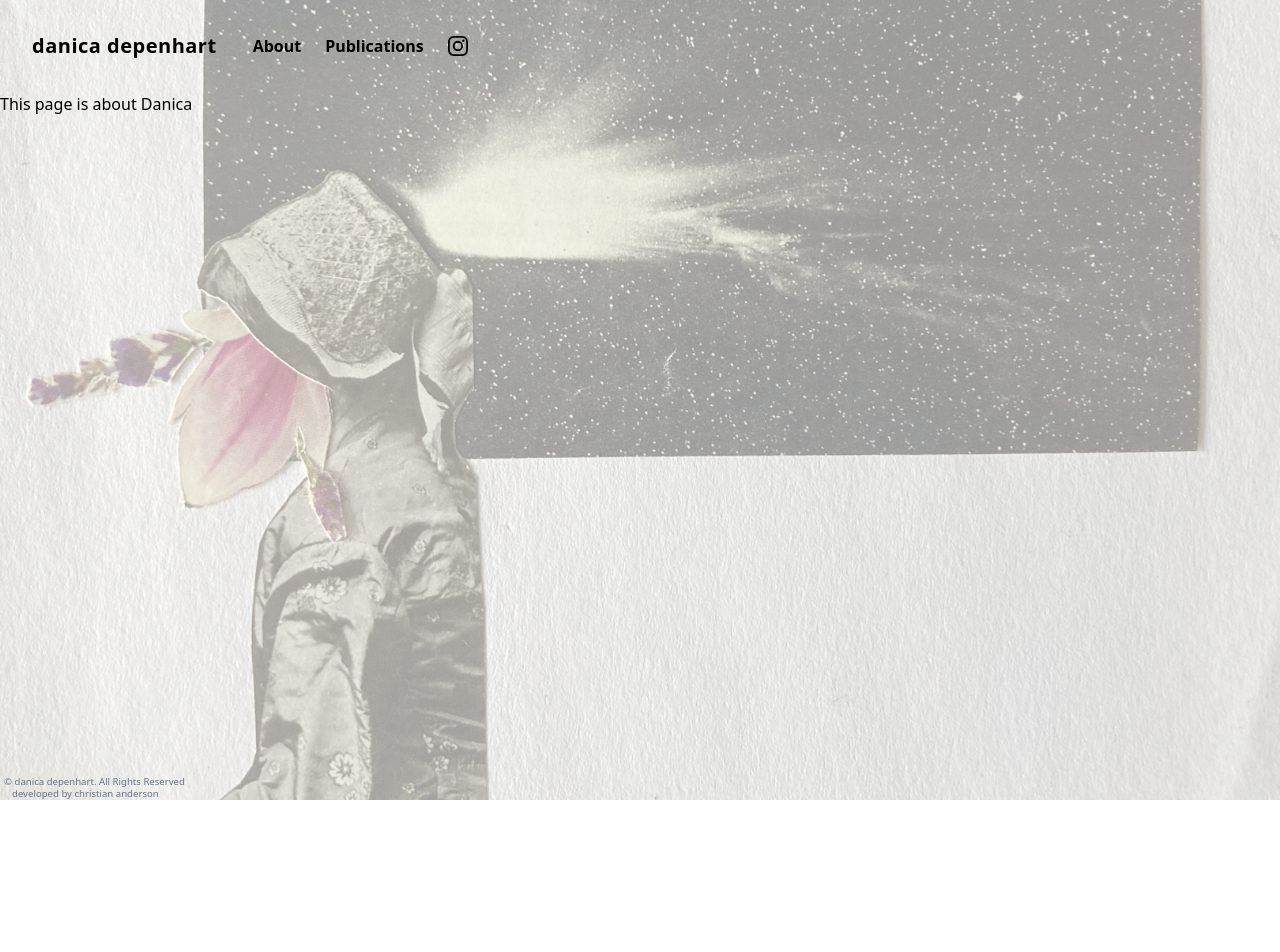
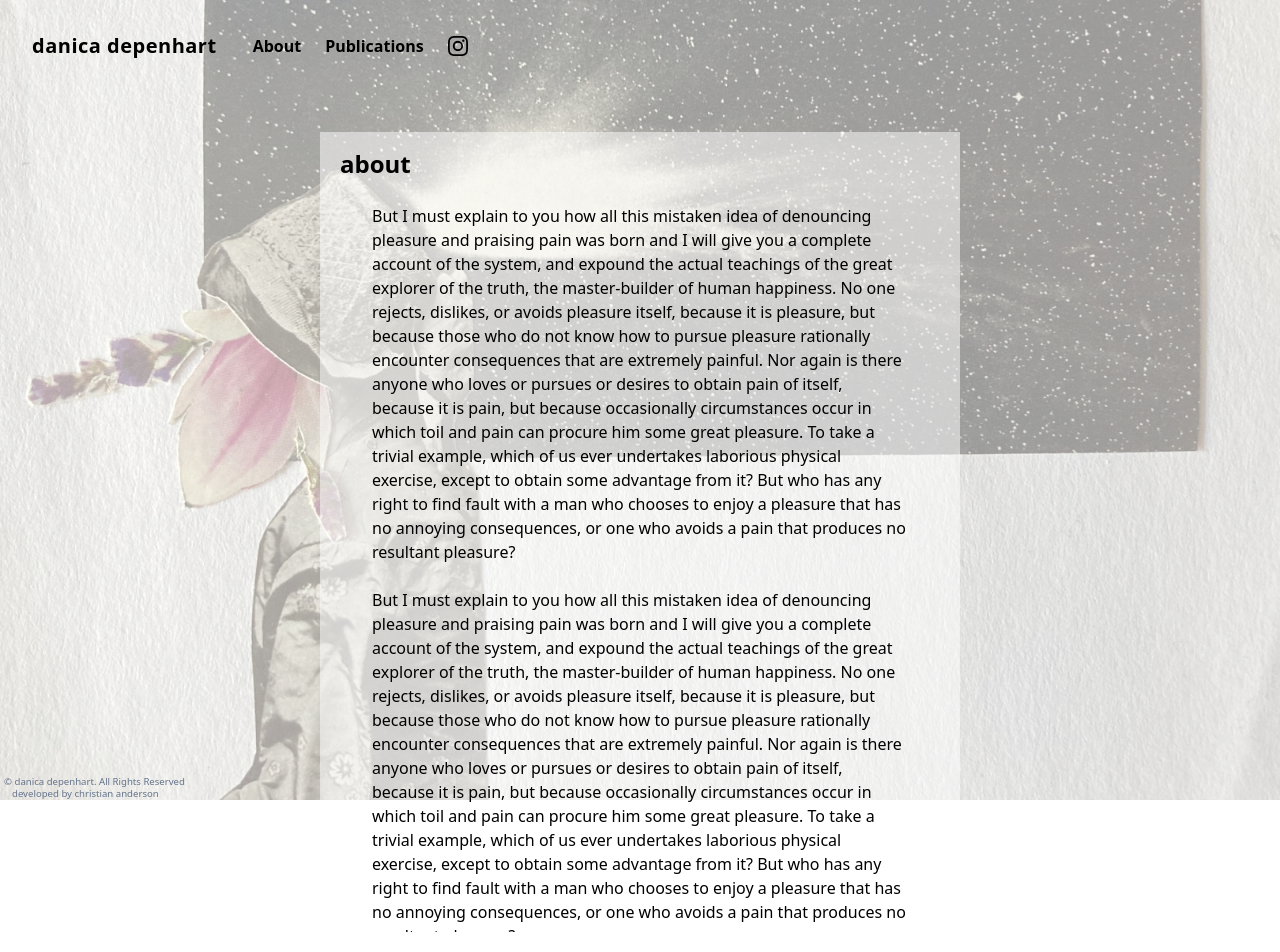
Before and after one commit to somecallmehans/danica-depenhart-web, a Next.js app in the folder danica-depenhart-web/: page /About in a window 1280 px wide. Shown: the top 952 px of the page. Before the commit the page ends 800 px from the top, so only its background shows below. Built offline with nearby package versions, Linux system fonts and the light colour scheme.

Commit message:
Added about section

```diff
--- a/danica-depenhart-web/pages/About.js
+++ b/danica-depenhart-web/pages/About.js
@@ -4,7 +4,55 @@ export default function About() {
   return (
     <div>
       <Layout>
-        <h1>This page is about Danica</h1>
+        <section className="bg-transparent px-80 py-10">
+          <div className=" overflow-hidden mx-auto px-1 h-auto max-h-screen about-background">
+            <div className="p-4">
+              <h1 className="text-2xl font-bold">about</h1>
+              <br></br>
+              <div className="px-8">
+                <p className="text-base">
+                  But I must explain to you how all this mistaken idea of
+                  denouncing pleasure and praising pain was born and I will give
+                  you a complete account of the system, and expound the actual
+                  teachings of the great explorer of the truth, the
+                  master-builder of human happiness. No one rejects, dislikes,
+                  or avoids pleasure itself, because it is pleasure, but because
+                  those who do not know how to pursue pleasure rationally
+                  encounter consequences that are extremely painful. Nor again
+                  is there anyone who loves or pursues or desires to obtain pain
+                  of itself, because it is pain, but because occasionally
+                  circumstances occur in which toil and pain can procure him
+                  some great pleasure. To take a trivial example, which of us
+                  ever undertakes laborious physical exercise, except to obtain
+                  some advantage from it? But who has any right to find fault
+                  with a man who chooses to enjoy a pleasure that has no
+                  annoying consequences, or one who avoids a pain that produces
+                  no resultant pleasure?
+                </p>
+                <br></br>
+                <p>
+                  But I must explain to you how all this mistaken idea of
+                  denouncing pleasure and praising pain was born and I will give
+                  you a complete account of the system, and expound the actual
+                  teachings of the great explorer of the truth, the
+                  master-builder of human happiness. No one rejects, dislikes,
+                  or avoids pleasure itself, because it is pleasure, but because
+                  those who do not know how to pursue pleasure rationally
+                  encounter consequences that are extremely painful. Nor again
+                  is there anyone who loves or pursues or desires to obtain pain
+                  of itself, because it is pain, but because occasionally
+                  circumstances occur in which toil and pain can procure him
+                  some great pleasure. To take a trivial example, which of us
+                  ever undertakes laborious physical exercise, except to obtain
+                  some advantage from it? But who has any right to find fault
+                  with a man who chooses to enjoy a pleasure that has no
+                  annoying consequences, or one who avoids a pain that produces
+                  no resultant pleasure?
+                </p>
+              </div>
+            </div>
+          </div>
+        </section>
       </Layout>
     </div>
   );
--- a/danica-depenhart-web/styles/main.css
+++ b/danica-depenhart-web/styles/main.css
@@ -438,6 +438,10 @@ Ensure the default browser behavior of the `hidden` attribute.
     height: 100vh;
     justify-content: space-between;
   }
+.about-background {
+    min-height: 100%;
+    box-shadow: inset 100em 100em rgba(255, 255, 255, 0.5);
+  }
 .absolute {
   position: absolute;
 }
@@ -470,8 +474,14 @@ Ensure the default browser behavior of the `hidden` attribute.
 .hidden {
   display: none;
 }
+.h-auto {
+  height: auto;
+}
 .h-5 {
   height: 1.25rem;
+}
+.max-h-screen {
+  max-height: 100vh;
 }
 .w-full {
   width: 100%;
@@ -494,9 +504,6 @@ Ensure the default browser behavior of the `hidden` attribute.
 .content-end {
   align-content: flex-end;
 }
-.items-start {
-  align-items: flex-start;
-}
 .items-center {
   align-items: center;
 }
@@ -515,11 +522,40 @@ Ensure the default browser behavior of the `hidden` attribute.
 .rounded {
   border-radius: 0.25rem;
 }
+.border-solid {
+  border-style: solid;
+}
+.border-black {
+  --tw-border-opacity: 1;
+  border-color: rgb(0 0 0 / var(--tw-border-opacity));
+}
+.bg-transparent {
+  background-color: transparent;
+}
+.p-4 {
+  padding: 1rem;
+}
 .p-6 {
   padding: 1.5rem;
 }
 .p-2 {
   padding: 0.5rem;
+}
+.px-80 {
+  padding-left: 20rem;
+  padding-right: 20rem;
+}
+.py-10 {
+  padding-top: 2.5rem;
+  padding-bottom: 2.5rem;
+}
+.px-1 {
+  padding-left: 0.25rem;
+  padding-right: 0.25rem;
+}
+.px-8 {
+  padding-left: 2rem;
+  padding-right: 2rem;
 }
 .px-2 {
   padding-left: 0.5rem;
@@ -537,14 +573,19 @@ Ensure the default browser behavior of the `hidden` attribute.
   padding-top: 0.5rem;
   padding-bottom: 0.5rem;
 }
-.text-center {
-  text-align: center;
-}
 .text-right {
   text-align: right;
 }
 .align-middle {
   vertical-align: middle;
+}
+.text-2xl {
+  font-size: 1.5rem;
+  line-height: 2rem;
+}
+.text-base {
+  font-size: 1rem;
+  line-height: 1.5rem;
 }
 .text-7xl {
   font-size: 4.5rem;
```
